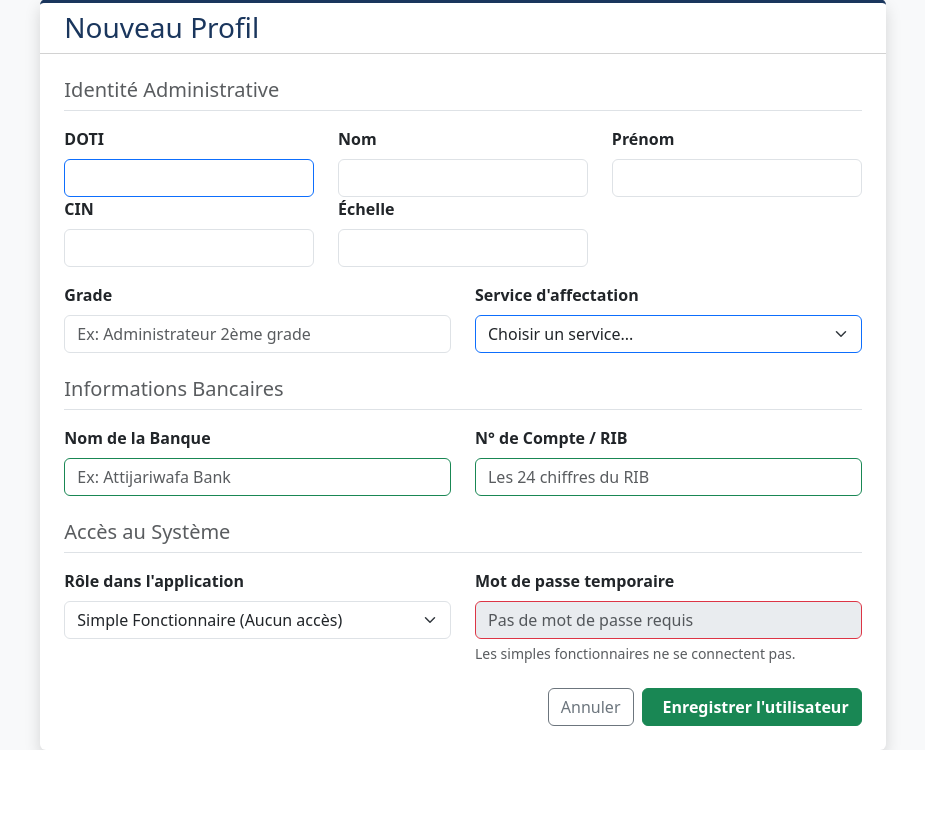
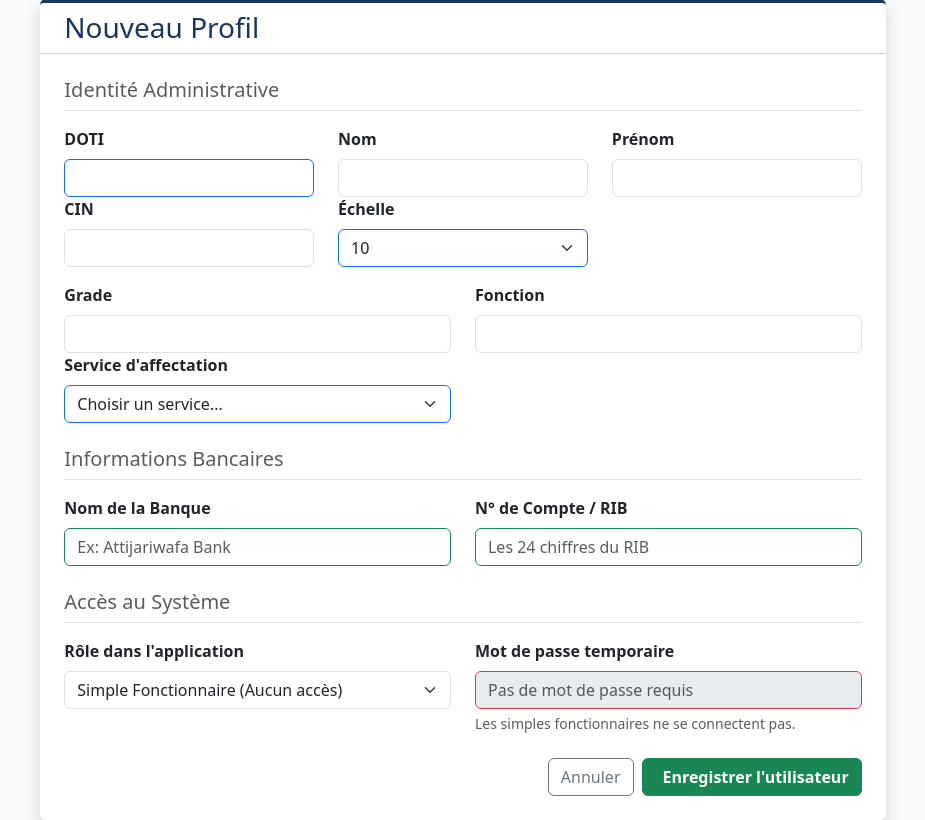
Before and after one commit to elqablizakaria8-a11y/Gestion_OM, a Python web app: template templates/admin/ajouter_utilisateur.html in a window 1280 px wide. Shown: the part 120-940 px from the top of the page, without its empty margins (177-1102 px from the left). Before the commit the page ends 870 px from the top, so only its background shows below. Run offline with Jinja, Linux system fonts and the light colour scheme; the template is opened without the code that fills it, so the values that code supplies are empty.

Commit message:
Replace input for 'Échelle' with a select dropdown

```diff
--- a/templates/admin/ajouter_utilisateur.html
+++ b/templates/admin/ajouter_utilisateur.html
@@ -33,7 +33,11 @@
                         </div>
                         <div class="col-md-4">
                             <label class="form-label fw-bold">Échelle</label>
-                            <input type="text" name="echelle" class="form-control" required>
+                           <select name="Echelle" class="form-select border-primary" required>
+                               <option value="HE" disabled selected>HE</option>
+                               <option value="11" disabled selected>11</option>
+                               <option value="10" disabled selected>10</option>
+                           </select>
                         </div>
 
                     </div>
@@ -41,7 +45,11 @@
                     <div class="row mb-4">
                         <div class="col-md-6">
                             <label class="form-label fw-bold">Grade</label>
-                            <input type="text" name="grade" class="form-control" placeholder="Ex: Administrateur 2ème grade" required>
+                            <input type="text" name="grade" class="form-control" required>
+                        </div>
+                         <div class="col-md-6">
+                            <label class="form-label fw-bold">Fonction</label>
+                            <input type="text" name="fonction" class="form-control" required>
                         </div>
                         <div class="col-md-6">
                             <label class="form-label fw-bold">Service d'affectation</label>
```
